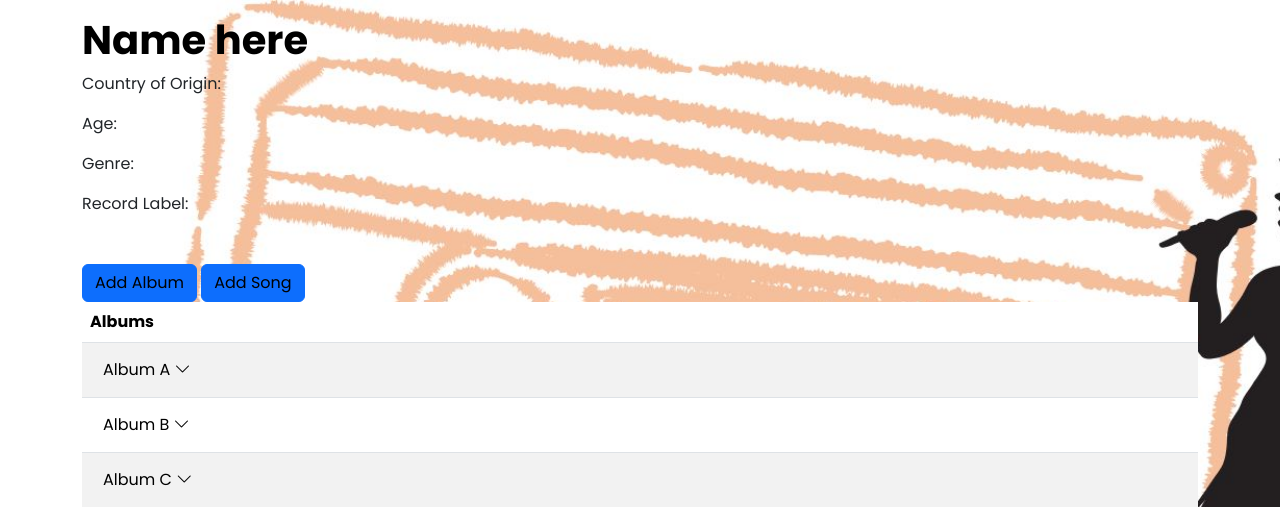
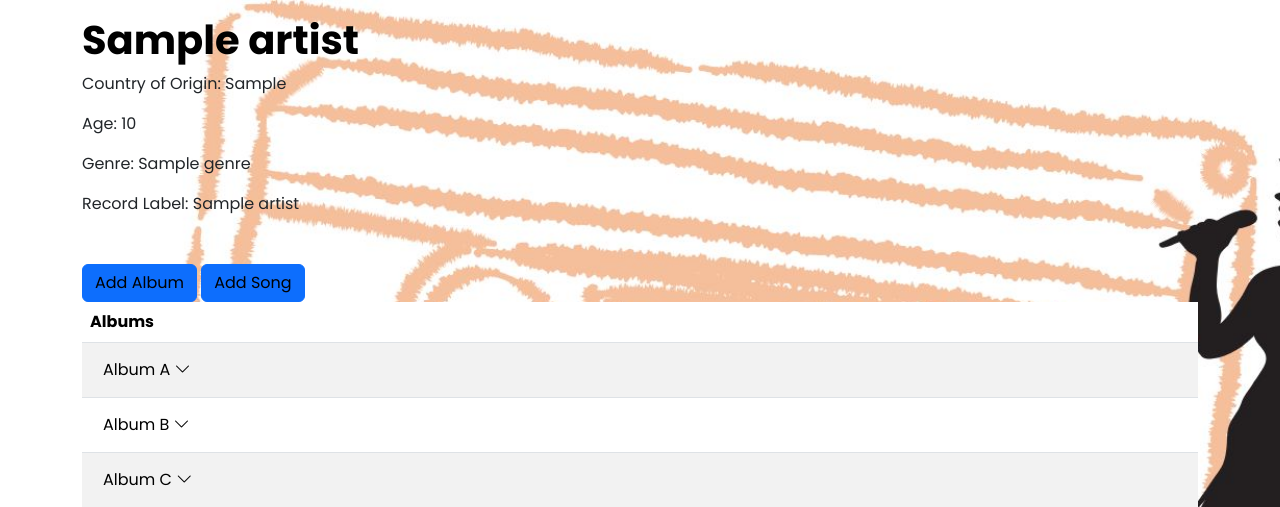
Before and after one commit to andrewgg1/Project6-Group3-Web, a Flask app: template templates/profile.html in a window 1280 px wide. Shown: the top 507 px of the page. Run offline with Flask 3, Linux system fonts and the light colour scheme; the template is opened without the code that fills it: most values are stand-ins (such as "Sample title", 1, 10 or a date in 2020).

Commit message:
Refactor artist profile route and templates
- Update profile route to accept artist ID
- Pass artist data to profile template
- Fix link to profile page in home template

```diff
--- a/app.py
+++ b/app.py
@@ -1,6 +1,6 @@
 from flask import Flask, jsonify
 import database
-from routes.artist_routes import artist_bp
+from routes.artist_routes import artist_bp, get_artist
 from routes.song_routes import song_bp
 from routes.album_routes import album_bp
 #for my html pages
@@ -78,7 +78,7 @@ def home():
 #idk if these should be moved to the routes folder to their appropriate files
 @app.route('/add-artist', methods=['GET'])
 def Add_Artist(): #only this one has a button to trigger it on home.html
-    return render_template('artist.html')
+    return render_template('artist.html', )
 
 @app.route('/add-album', methods=['GET'])
 def Add_Album(): #trigger in profile.html
@@ -89,9 +89,10 @@ def Add_Song(): #trigger in profile.html
     return render_template('song.html')
 
 #To be deleted - for testing purposes
-@app.route('/profile', methods=['GET'])
-def Get_profile():
-    return render_template('profile.html') #place this in route/artist_route.py instead (/artists/<ID> GET aka get_artist(ID))
+@app.route('/profile/<ID>', methods=['GET'])
+def Get_profile(ID):
+    artist = get_artist(ID)[0].json
+    return render_template('profile.html', artist=artist) #place this in route/artist_route.py instead (/artists/<ID> GET aka get_artist(ID))
 
 if __name__ == "__main__":
     app.run()
--- a/templates/home.html
+++ b/templates/home.html
@@ -50,7 +50,7 @@
                             <p class="List">Record Label: {{ artist.label }}</p>
                             <!--link that redirects to artist_routes.py and uses the artist blueprint to use the 'get_artist' function & route-->
                             <!-- <a href="{{ url_for('artist.get_artist', ID = artist._id) }}" class="nextLink">See more...</a> -->
-                            <a href="{{ url_for('Get_profile') }}" class="nextLink">See more...</a>
+                            <a href="{{ url_for('Get_profile', ID=artist.id) }}" class="nextLink">See more...</a>
                         </div>
                     </div>
                     {% endfor %}
--- a/templates/profile.html
+++ b/templates/profile.html
@@ -11,11 +11,11 @@
     </head>
     <body class="profileBody">
         <div class="container">
-            <h1 class="profileH1 mt-3">Name here</h4>
-            <p>Country of Origin: </p>
-            <p>Age:</p>
-            <p>Genre:</p>
-            <p>Record Label:</p>
+            <h1 class="profileH1 mt-3">{{ artist.artist_name }}</h4>
+            <p>Country of Origin: {{ artist.country_of_origin }}</p>
+            <p>Age: {{ artist.age }}</p>
+            <p>Genre: {{ artist.genre }}</p>
+            <p>Record Label: {{ artist.label }}</p>
         </div>
 
         <div class="container mt-5">
```
